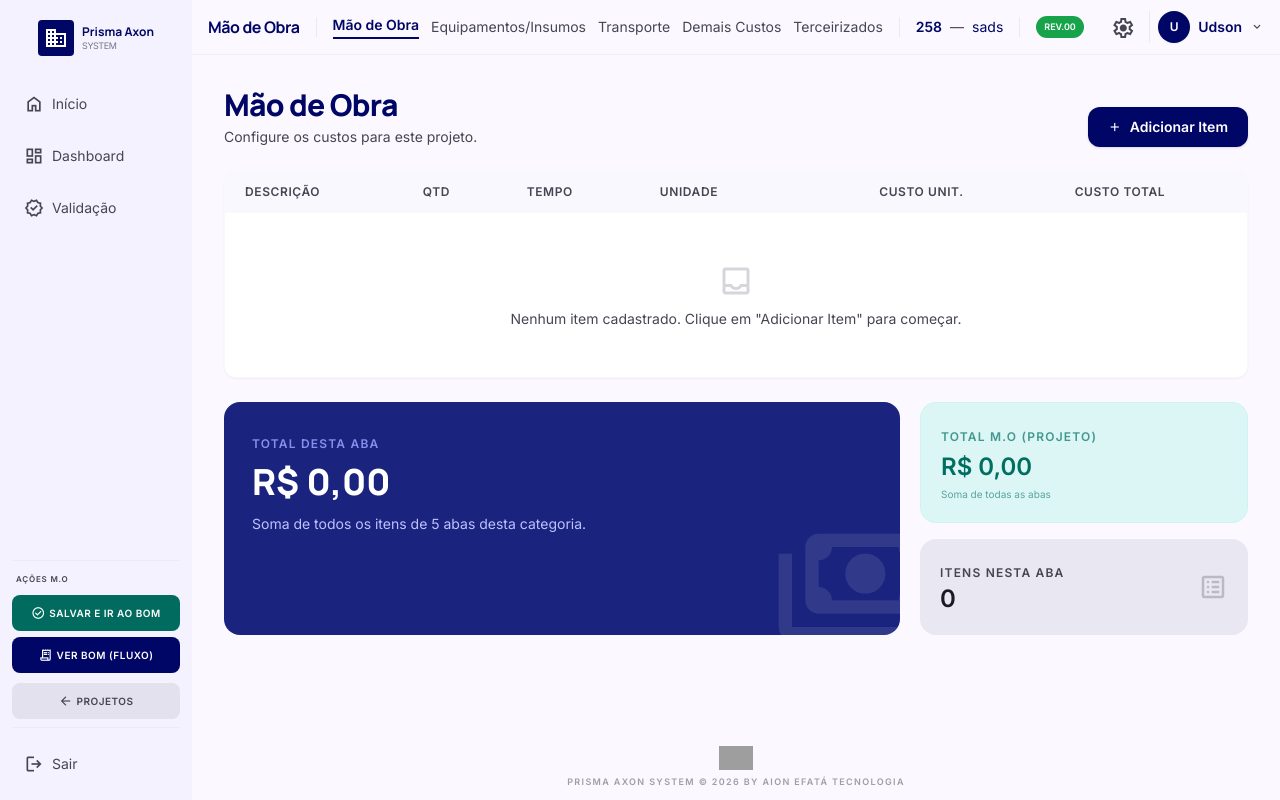
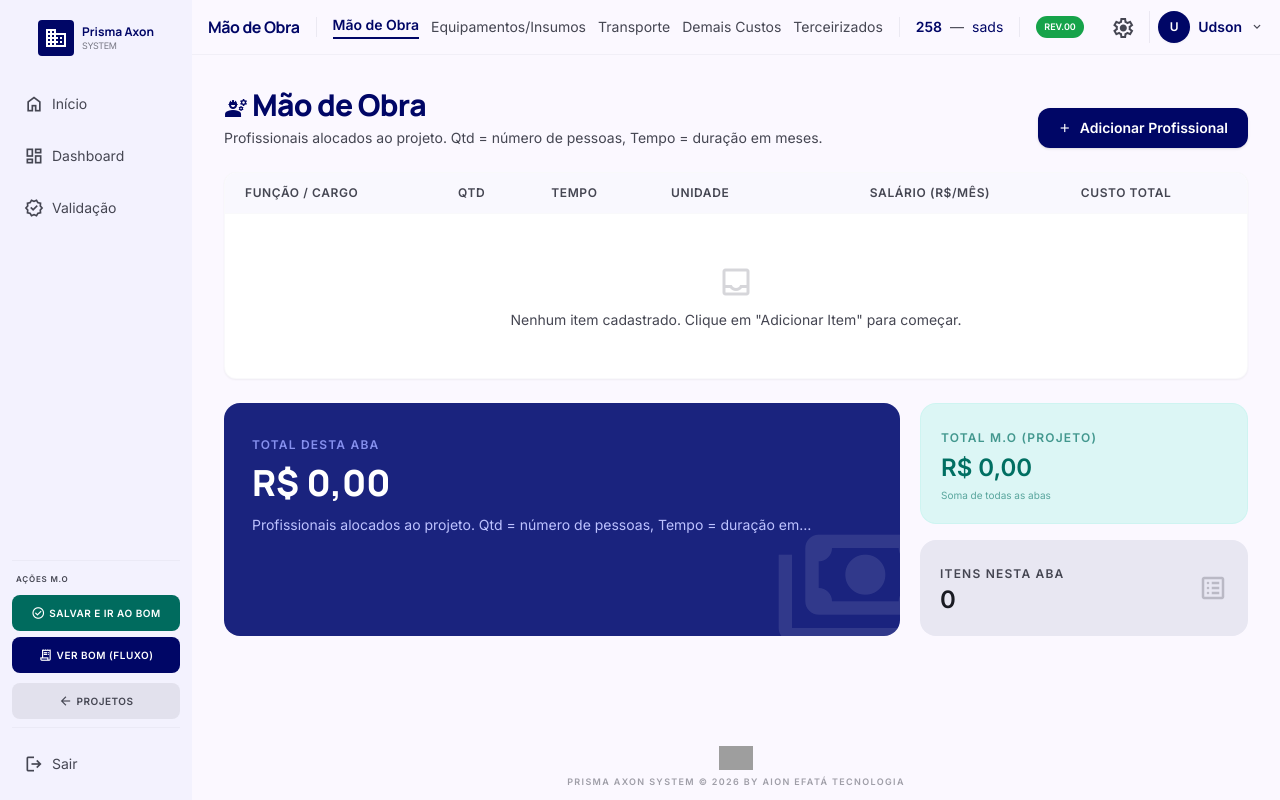
Before and after one commit to Udsonb/PrimaAxon_Web, a Django app: page /projeto/13/mo/operacional/ in a window 1280 px wide. Run offline with Django 5.2, Linux system fonts and the light colour scheme; a user stored in the database is signed in; data comes from the database, SQL or seed files in the repository; data that the repository does not hold is empty; some libraries are stand-ins or nearby versions; grey boxes are pictures that could not be loaded.

Commit message:
Diferenciar abas M.O por contexto (labels, ícones, dicas, unidade padrão)
Cada aba do módulo M.O agora tem cabeçalhos de coluna, placeholder do modal
Outros, label do botão Adicionar, unidade padrão e texto de dica próprios —
eliminando a aparência idêntica entre as 5 abas.

Co-Authored-By: Claude Sonnet 4.6 <noreply@anthropic.com>

```diff
--- a/core/views.py
+++ b/core/views.py
@@ -705,6 +705,59 @@ FUNCOES_MO = {
     'terceiros':     ['Instalação Civil', 'Cabeamento Estruturado', 'Montagem de Racks', 'Comissionamento', 'Certificação de Rede', 'Projeto Executivo'],
 }
 
+CONFIG_ABA = {
+    'operacional': {
+        'col_descricao': 'Função / Cargo',
+        'col_tempo': 'Tempo',
+        'col_custo': 'Salário (R$/mês)',
+        'unidade_default': 'Meses',
+        'placeholder': 'Ex: Especialista em CFTV',
+        'add_label': 'Adicionar Profissional',
+        'descricao_label': 'Função / Cargo',
+        'dica': 'Profissionais alocados ao projeto. Qtd = número de pessoas, Tempo = duração em meses.',
+    },
+    'ferramentas': {
+        'col_descricao': 'Equipamento / Item',
+        'col_tempo': 'Período',
+        'col_custo': 'Custo Unit. (R$)',
+        'unidade_default': 'Meses',
+        'placeholder': 'Ex: Serra mármore, Multímetro, EPI...',
+        'add_label': 'Adicionar Equipamento',
+        'descricao_label': 'Equipamento / Item',
+        'dica': 'Equipamentos, ferramentas e insumos consumidos. Qtd = quantidade, Período = meses de uso.',
+    },
+    'transporte': {
+        'col_descricao': 'Tipo de Transporte / Item',
+        'col_tempo': 'Qtd Viagens/Períodos',
+        'col_custo': 'Custo Unit. (R$)',
+        'unidade_default': 'Dias',
+        'placeholder': 'Ex: Passagem Manaus–Brasília...',
+        'add_label': 'Adicionar Transporte',
+        'descricao_label': 'Tipo de Transporte',
+        'dica': 'Veículos, passagens, hospedagem e pedágios. Qtd = nº de pessoas/veículos, Tempo = dias ou viagens.',
+    },
+    'demais_custos': {
+        'col_descricao': 'Benefício / Item',
+        'col_tempo': 'Período (Meses)',
+        'col_custo': 'Custo Unit. (R$/mês)',
+        'unidade_default': 'Meses',
+        'placeholder': 'Ex: Cesta básica, Seguro específico...',
+        'add_label': 'Adicionar Item',
+        'descricao_label': 'Benefício / Item',
+        'dica': 'Benefícios e encargos adicionais. Qtd = nº de beneficiários, Tempo = meses de vigência.',
+    },
+    'terceiros': {
+        'col_descricao': 'Serviço / Fornecedor',
+        'col_tempo': 'Etapas / Parcelas',
+        'col_custo': 'Valor Unitário (R$)',
+        'unidade_default': 'Vb',
+        'placeholder': 'Ex: Empresa de cabeamento estruturado...',
+        'add_label': 'Adicionar Serviço',
+        'descricao_label': 'Serviço / Fornecedor',
+        'dica': 'Serviços subcontratados. Qtd = nº de contratos/unidades, Tempo = etapas ou Vb (verba).',
+    },
+}
+
 @login_required(login_url='/')
 def gestao_mo(request, projeto_id, aba):
     if aba not in [a[0] for a in ABAS_MO]:
@@ -768,6 +821,7 @@ def gestao_mo(request, projeto_id, aba):
         'total_aba': total_aba,
         'total_mo': total_mo,
         'funcoes_aba': FUNCOES_MO.get(aba, []),
+        'cfg': CONFIG_ABA.get(aba, CONFIG_ABA['operacional']),
     })
 
 
--- a/templates/gestao_mo.html
+++ b/templates/gestao_mo.html
@@ -54,14 +54,14 @@
         <div class="flex justify-between items-end">
             <div>
                 <h2 class="text-3xl font-extrabold text-primary font-headline tracking-tight">
-                    {% for slug, label, icon in abas_mo %}{% if aba == slug %}{{ label }}{% endif %}{% endfor %}
+                    {% for slug, label, icon in abas_mo %}{% if aba == slug %}<span class="material-symbols-outlined text-2xl align-middle mr-1" style="font-variation-settings:'FILL' 1">{{ icon }}</span>{{ label }}{% endif %}{% endfor %}
                 </h2>
-                <p class="text-on-surface-variant mt-1 text-sm">Configure os custos para este projeto.</p>
+                <p class="text-on-surface-variant mt-1 text-sm">{{ cfg.dica }}</p>
             </div>
             <!-- Add item form trigger -->
             <button onclick="document.getElementById('add-form').classList.toggle('hidden')"
                     class="flex items-center gap-2 bg-primary text-white px-5 py-2.5 rounded-xl font-bold text-sm shadow hover:opacity-90 active:scale-95 transition-all">
-                <span class="material-symbols-outlined text-sm">add</span>Adicionar Item
+                <span class="material-symbols-outlined text-sm">add</span>{{ cfg.add_label }}
             </button>
         </div>
 
@@ -73,7 +73,7 @@
                 <input type="hidden" name="descricao" id="add-descricao">
                 <div class="grid grid-cols-1 md:grid-cols-5 gap-4 items-end">
                     <div class="md:col-span-2 space-y-1">
-                        <label class="text-[10px] font-bold uppercase tracking-widest text-on-surface-variant/70">Função / Item</label>
+                        <label class="text-[10px] font-bold uppercase tracking-widest text-on-surface-variant/70">{{ cfg.descricao_label }}</label>
                         <select id="combo-funcao" onchange="onFuncaoChange(this)"
                                 class="w-full bg-surface-container-high border-none px-3 py-2.5 rounded-lg focus:ring-2 focus:ring-primary/40 text-sm cursor-pointer">
                             <option value="">— Selecione —</option>
@@ -87,20 +87,24 @@
                                class="w-full bg-surface-container-high border-none px-3 py-2.5 rounded-lg focus:ring-2 focus:ring-primary/40 text-sm">
                     </div>
                     <div class="space-y-1">
-                        <label class="text-[10px] font-bold uppercase tracking-widest text-on-surface-variant/70">Tempo</label>
+                        <label class="text-[10px] font-bold uppercase tracking-widest text-on-surface-variant/70">{{ cfg.col_tempo }}</label>
                         <input name="tempo" type="number" step="0.01" value="1" min="0"
                                class="w-full bg-surface-container-high border-none px-3 py-2.5 rounded-lg focus:ring-2 focus:ring-primary/40 text-sm">
                     </div>
                     <div class="space-y-1">
                         <label class="text-[10px] font-bold uppercase tracking-widest text-on-surface-variant/70">Unidade</label>
                         <select name="unidade" class="w-full bg-surface-container-high border-none px-3 py-2.5 rounded-lg focus:ring-2 focus:ring-primary/40 text-sm cursor-pointer">
-                            <option>Meses</option><option>Dias</option><option>Horas</option><option>Un</option><option>Vb</option>
+                            <option {% if cfg.unidade_default == "Meses" %}selected{% endif %}>Meses</option>
+                            <option {% if cfg.unidade_default == "Dias" %}selected{% endif %}>Dias</option>
+                            <option {% if cfg.unidade_default == "Horas" %}selected{% endif %}>Horas</option>
+                            <option {% if cfg.unidade_default == "Un" %}selected{% endif %}>Un</option>
+                            <option {% if cfg.unidade_default == "Vb" %}selected{% endif %}>Vb</option>
                         </select>
                     </div>
                 </div>
                 <div class="grid grid-cols-1 md:grid-cols-5 gap-4 items-end mt-4">
                     <div class="md:col-span-2 space-y-1">
-                        <label class="text-[10px] font-bold uppercase tracking-widest text-on-surface-variant/70">Custo Unit. (R$/mês ou unit.)</label>
+                        <label class="text-[10px] font-bold uppercase tracking-widest text-on-surface-variant/70">{{ cfg.col_custo }}</label>
                         <input name="custo_unitario" type="number" step="0.01" value="0" min="0"
                                class="w-full bg-surface-container-high border-none px-3 py-2.5 rounded-lg focus:ring-2 focus:ring-primary/40 text-sm">
                     </div>
@@ -119,10 +123,10 @@
         <!-- Popup "Outros" -->
         <div id="modal-outros" class="hidden fixed inset-0 bg-black/40 z-50 flex items-center justify-center px-4">
             <div class="bg-white rounded-2xl shadow-2xl w-full max-w-sm p-8 flex flex-col gap-5">
-                <h2 class="font-headline font-bold text-primary text-xl">Novo Item</h2>
+                <h2 class="font-headline font-bold text-primary text-xl">{{ cfg.add_label }}</h2>
                 <div class="space-y-1">
-                    <label class="text-[10px] font-bold uppercase tracking-widest text-on-surface-variant/70">Descrição / Cargo</label>
-                    <input id="outros-descricao" type="text" placeholder="Ex: Especialista em CFTV"
+                    <label class="text-[10px] font-bold uppercase tracking-widest text-on-surface-variant/70">{{ cfg.descricao_label }}</label>
+                    <input id="outros-descricao" type="text" placeholder="{{ cfg.placeholder }}"
                            class="w-full bg-surface-container-high border-none px-4 py-3 rounded-lg text-sm focus:ring-2 focus:ring-primary/40">
                 </div>
                 <div class="space-y-1">
@@ -142,11 +146,11 @@
             <table class="w-full text-left border-collapse">
                 <thead class="bg-surface-container-low/50 border-b border-outline-variant/10">
                     <tr>
-                        <th class="px-5 py-3 text-xs font-bold text-on-surface-variant uppercase tracking-wider">Descrição</th>
+                        <th class="px-5 py-3 text-xs font-bold text-on-surface-variant uppercase tracking-wider">{{ cfg.col_descricao }}</th>
                         <th class="px-5 py-3 text-xs font-bold text-on-surface-variant uppercase tracking-wider">Qtd</th>
-                        <th class="px-5 py-3 text-xs font-bold text-on-surface-variant uppercase tracking-wider">Tempo</th>
+                        <th class="px-5 py-3 text-xs font-bold text-on-surface-variant uppercase tracking-wider">{{ cfg.col_tempo }}</th>
                         <th class="px-5 py-3 text-xs font-bold text-on-surface-variant uppercase tracking-wider">Unidade</th>
-                        <th class="px-5 py-3 text-xs font-bold text-on-surface-variant uppercase tracking-wider text-right">Custo Unit.</th>
+                        <th class="px-5 py-3 text-xs font-bold text-on-surface-variant uppercase tracking-wider text-right">{{ cfg.col_custo }}</th>
                         <th class="px-5 py-3 text-xs font-bold text-on-surface-variant uppercase tracking-wider text-right">Custo Total</th>
                         <th class="px-5 py-3"></th>
                     </tr>
@@ -245,7 +249,7 @@
                 </div>
                 <span class="text-on-primary-container font-bold text-xs uppercase tracking-widest">Total desta Aba</span>
                 <h3 class="text-4xl font-extrabold mt-2 font-headline">R$ {{ total_aba|floatformat:2 }}</h3>
-                <p class="text-primary-fixed-dim text-sm mt-3">Soma de todos os itens de {{ abas_mo|length }} abas desta categoria.</p>
+                <p class="text-primary-fixed-dim text-sm mt-3">{{ cfg.dica|truncatechars:80 }}</p>
             </div>
             <div class="flex flex-col gap-4">
                 <div class="bg-secondary-container/30 rounded-2xl p-5 border border-secondary-container/20 flex-1">
```
